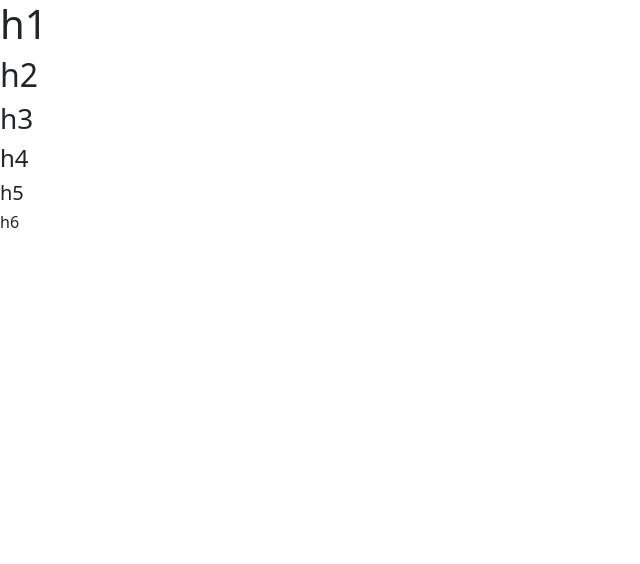
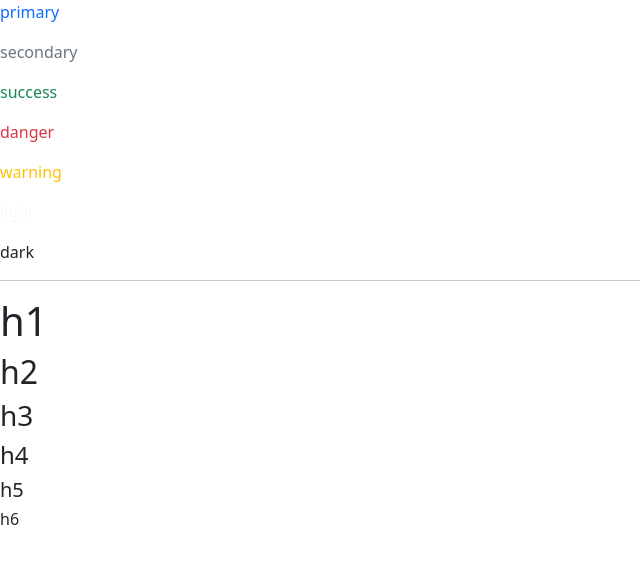
Before and after one commit to hamitmizrak/Ecodation_FullStack7_Frontend, a plain HTML site: page Blog/_3_bootstrap/tutorials_1.html in a window 1280 px wide. Shown: the whole page, without its empty margins (0-640 px from the left). Drawn offline with nearby package versions, Linux system fonts and the light colour scheme.

Commit message:
color, heading

```diff
--- a/Blog/_3_bootstrap/tutorials_1.html
+++ b/Blog/_3_bootstrap/tutorials_1.html
@@ -13,7 +13,17 @@
 </head>
 
 <body>
+    <!-- color -->
 
+    <p class="text-primary">primary </p>
+    <p class="text-secondary">secondary</p>
+    <p class="text-success">success</p>
+    <p class="text-danger">danger</p>
+    <p class="text-warning">warning</p>
+    <p class="text-light">light </p>
+    <p class="text-dark">dark</p>
+    <hr>
+    <!-- Ctrl+k+c -->
     <!-- p.h${h$}*6 -->
     <p class="h1">h1</p>
     <p class="h2">h2</p>
@@ -21,6 +31,9 @@
     <p class="h4">h4</p>
     <p class="h5">h5</p>
     <p class="h6">h6</p>
+
+
+
 
     <!-- Bootstrap JavaScript Libraries -->
     <script src="https://cdn.jsdelivr.net/npm/@popperjs/core@2.11.6/dist/umd/popper.min.js">
```
Lines whose indentation alone changed are shown as unchanged.
